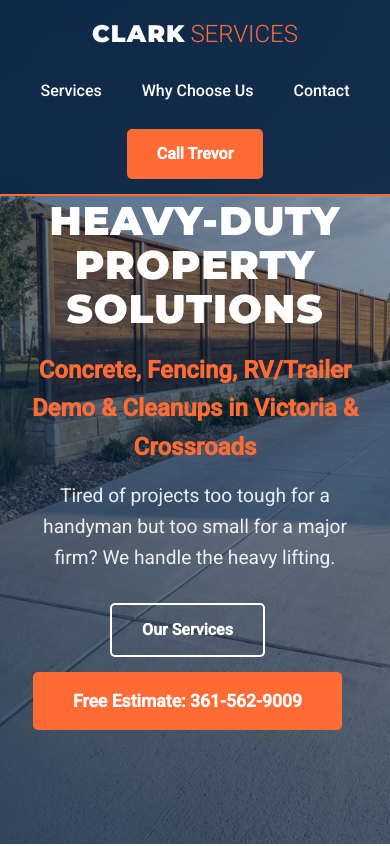
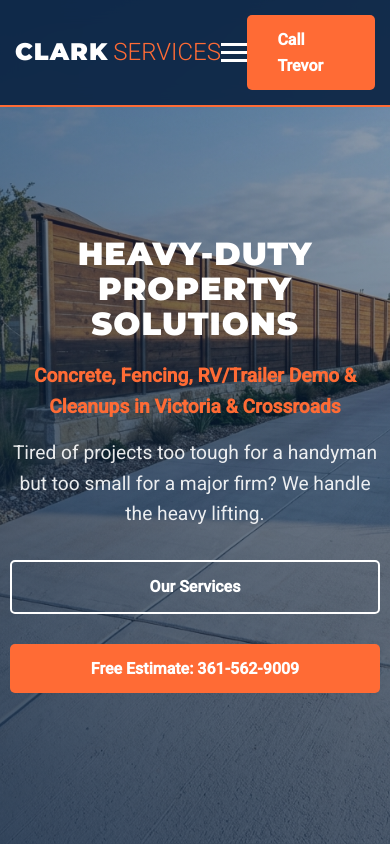
Before and after one commit to ELO2026X/Clark-Services, a plain HTML site: page index.html in a window 390 px wide. Shown: the top 846 px of the page. Drawn offline with Linux system fonts and the light colour scheme.

Commit message:
Mobile optimization: implemented hamburger menu and fixed responsive layout issues

```diff
--- a/index.html
+++ b/index.html
@@ -17,6 +17,11 @@
             <div class="logo">
                 <span class="clark">CLARK</span><span class="services">SERVICES</span>
             </div>
+
+            <button class="menu-toggle" aria-label="Toggle Navigation">
+                <span class="hamburger"></span>
+            </button>
+
             <ul class="nav-links">
                 <li><a href="#services">Services</a></li>
                 <li><a href="#why-us">Why Choose Us</a></li>
--- a/script.js
+++ b/script.js
@@ -1,3 +1,22 @@
+// Mobile Menu Toggle
+const menuToggle = document.querySelector('.menu-toggle');
+const navLinks = document.querySelector('.nav-links');
+
+if (menuToggle && navLinks) {
+    menuToggle.addEventListener('click', () => {
+        menuToggle.classList.toggle('active');
+        navLinks.classList.toggle('active');
+    });
+
+    // Close menu when a link is clicked
+    document.querySelectorAll('.nav-links a').forEach(link => {
+        link.addEventListener('click', () => {
+            menuToggle.classList.remove('active');
+            navLinks.classList.remove('active');
+        });
+    });
+}
+
 // Smooth scrolling for navigation links
 document.querySelectorAll('a[href^="#"]').forEach(anchor => {
     anchor.addEventListener('click', function (e) {
--- a/style.css
+++ b/style.css
@@ -414,7 +414,7 @@ nav {
     margin-bottom: 15px;
 }
 
-/* Responsive */
+/* Responsive & Mobile Optimization */
 @media (max-width: 992px) {
     .split-layout {
         flex-direction: column;
@@ -433,24 +433,120 @@ nav {
 }
 
 @media (max-width: 768px) {
-    nav {
-        flex-direction: column;
-        gap: 15px;
-    }
-    .nav-links {
-        margin: 10px 0;
-    }
     #hero {
         text-align: center;
         padding-top: 100px;
     }
-    #hero h1 {
-        font-size: 2.5rem;
-    }
+
     .section-padding {
         padding: 60px 0;
     }
+
+    /* Mobile Header & Menu */
+    .menu-toggle {
+        display: block !important;
+        background: transparent;
+        border: none;
+        cursor: pointer;
+        z-index: 1001;
+        width: 30px;
+        height: 30px;
+        position: relative;
+    }
+
+    .hamburger, .hamburger::before, .hamburger::after {
+        content: '';
+        display: block;
+        background: var(--white);
+        height: 3px;
+        width: 100%;
+        position: absolute;
+        transition: var(--transition);
+    }
+
+    .hamburger { top: 13px; }
+    .hamburger::before { top: -8px; }
+    .hamburger::after { top: 8px; }
+
+    .menu-toggle.active .hamburger { background: transparent; }
+    .menu-toggle.active .hamburger::before { top: 0; transform: rotate(45deg); }
+    .menu-toggle.active .hamburger::after { top: 0; transform: rotate(-45deg); }
+
+    .nav-links {
+        position: fixed;
+        top: 0;
+        right: -100%;
+        width: 80%;
+        height: 100vh;
+        background: var(--primary-blue);
+        flex-direction: column;
+        justify-content: center;
+        align-items: center;
+        transition: var(--transition);
+        box-shadow: -10px 0 30px rgba(0,0,0,0.5);
+        z-index: 1000;
+        margin: 0 !important;
+        padding: 0;
+        list-style: none;
+    }
+
+    .nav-links.active {
+        right: 0;
+    }
+
+    .nav-links li {
+        margin: 20px 0;
+    }
+
+    .nav-links a {
+        font-size: 1.5rem;
+    }
+
+    /* Mobile Typography & Layout Fixes */
+    h1 { font-size: 2.2rem !important; }
+    h2 { font-size: 1.8rem !important; }
+    .subtitle { font-size: 1.2rem; }
+
+    .container {
+        padding: 0 15px;
+        width: 100%;
+        overflow-x: hidden;
+    }
+
+    .hero-content {
+        padding: 0 10px;
+    }
 }
+
+@media (max-width: 480px) {
+    #hero h1 { font-size: 2rem !important; }
+    .hero-btns {
+        display: flex;
+        flex-direction: column;
+        gap: 15px;
+    }
+    .btn-primary.highlight {
+        font-size: 1rem;
+        padding: 12px 20px;
+    }
+    .hero-btns > * {
+        margin-right: 0;
+        width: 100%;
+        text-align: center;
+    }
+    .experience-badge {
+        padding: 15px;
+        right: 0;
+        bottom: 0;
+        position: relative;
+        margin-top: 20px;
+    }
+    .experience-badge span { font-size: 1.2rem; }
+}
+
+/* Base resets for mobile */
+.menu-toggle { display: none; }
+body { overflow-x: hidden; width: 100%; }
 
 /* Animations */
 .reveal {
```
